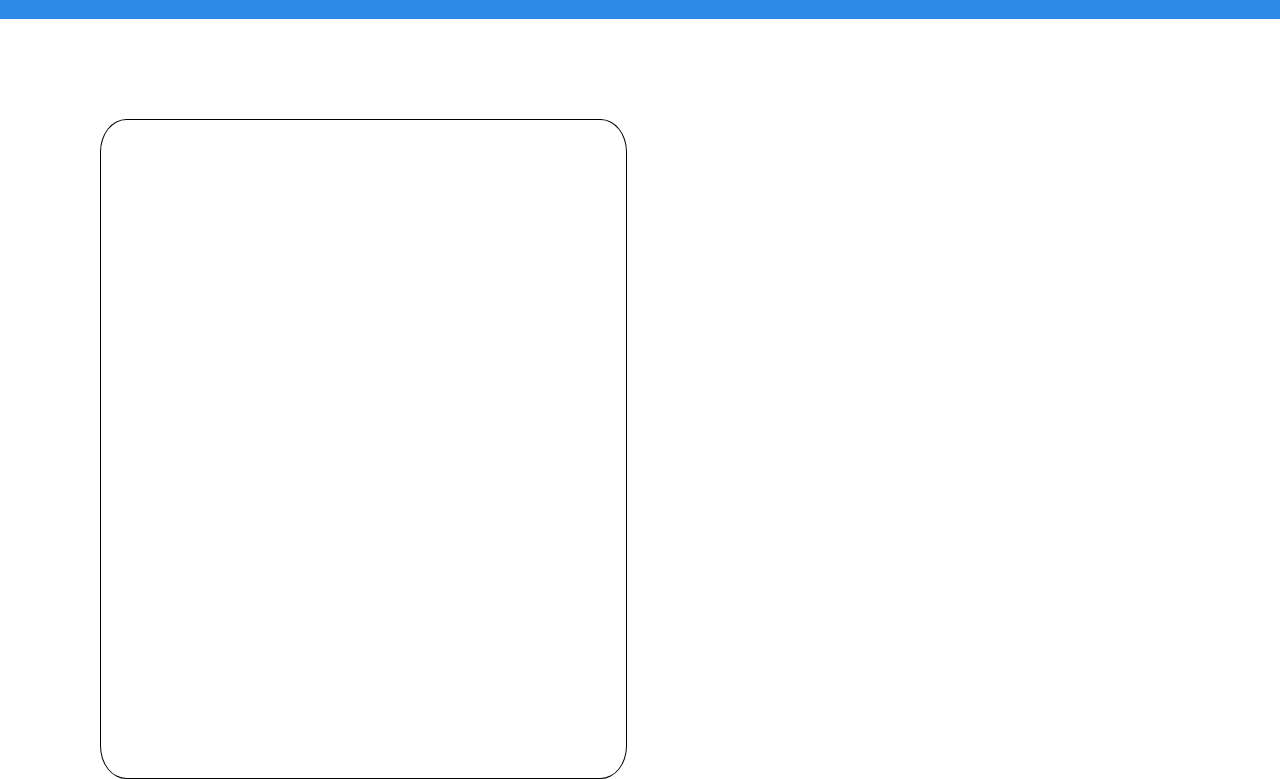
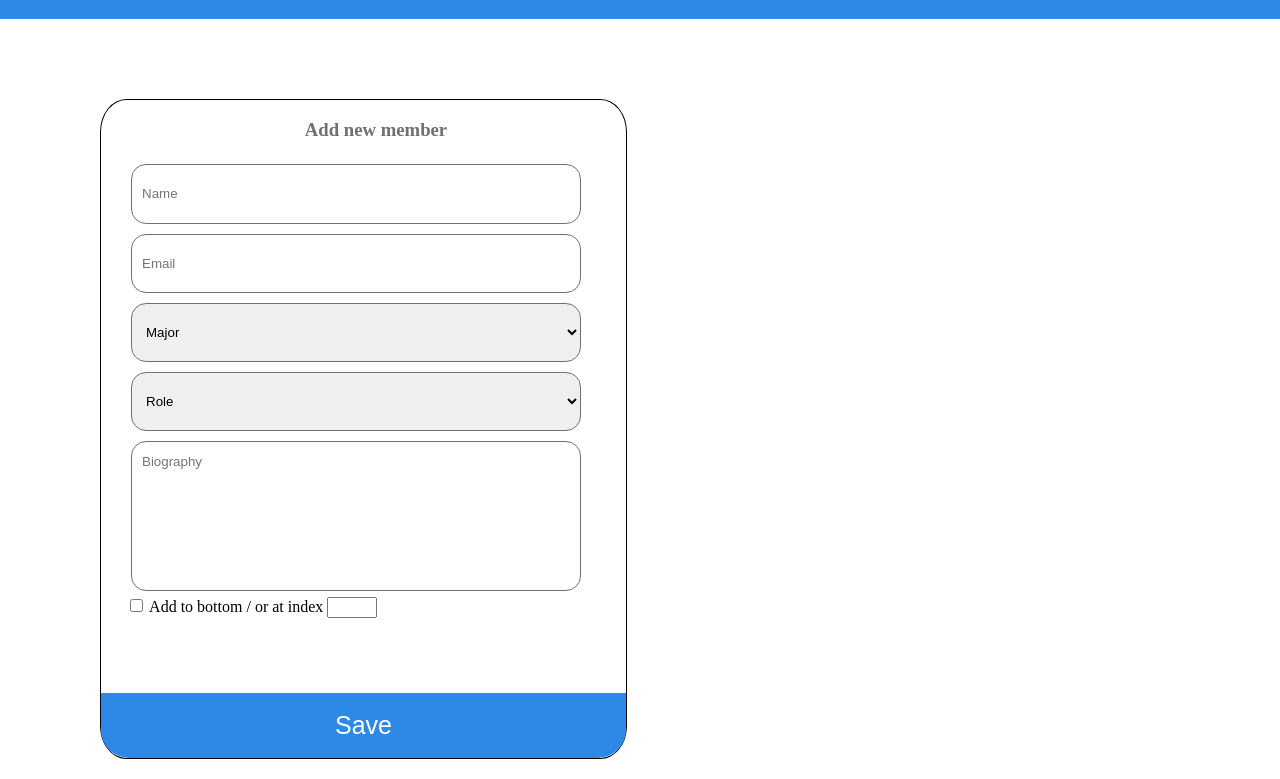
Before and after one commit to FaresAbuIram/PSEU-Team-Members, a plain HTML site: page index.html in a window 1280 px wide. Shown: the part 61-840 px from the top of the page. Drawn offline with Linux system fonts and the light colour scheme.

Commit message:
user interface

```diff
--- a/index.html
+++ b/index.html
@@ -21,7 +21,34 @@
 
         </div>
         <div class="left-part">
+            <form>
 
+                <h3>Add new member</h3>
+                <input class ="box1" placeholder="Name" type="name" required>
+                <input class ="box2" placeholder="Email" type="email" required>
+                <select class="Major" required>
+                    <option value="" disabled selected>Major</option>
+                    <option>Information Technology</option>
+                    <option>Computer System Engineering</option>
+                    <option>Computer Science</option>
+                </select>
+                <select class="role" required>
+                    <option value="" disabled selected>Role</option>
+                    <option>html</option>
+                    <option>css</option>
+                    <option>js</option>
+                </select>
+
+                <input class ="box3" placeholder="Biography" type="name" required>
+                <div class="checkboxes">
+                  <input type="checkbox" > Add to bottom / or at index
+                  <input class ="box4 "type="text" >
+                </div>
+
+                <input class="save" type="submit" value="Save" >
+
+
+            </form>
 
 
         </div>
--- a/sass/style.scss
+++ b/sass/style.scss
@@ -44,8 +44,11 @@ body {
 
     .left-part {
         justify-content: flex-start;
+        display: flex;
+        flex-direction: column;
+        align-content: center;
         margin-left: 100px;
-        margin-top: 100px;
+        margin-top: 80px;
         height: 660px;
         width: 527px;
         border-radius: 5%;
@@ -53,4 +56,55 @@ body {
         border: 1px solid black;
 
     }
+
+    form {
+        margin-left: 25px;
+        display: flex;
+        flex-direction: column;
+        height: 100%;
+        text-align: center;
+
+    }
+
+    h3 {
+
+        color: #707070;
+    }
+
+    .box1,
+    .box2,
+    .Major,
+    .role,.box3 {
+        margin: 5px;
+        height: 60px;
+        width: 90%;;
+        border-radius: 15px;
+        border: 1px solid #707070;
+        padding-left: 10px;
+
+    }
+    .box3{
+        height: 150px;
+        padding-bottom: 111px;
+
+    }
+    .checkboxes{
+       text-align: start;
+    }
+    .box4{
+        width: 50px;;
+    }
+    .save{
+        background: #2D89E6;
+        border: none;
+
+        margin-top: 75px;
+        height: 10%;
+        margin-left: -25px;
+        border-bottom-left-radius: 28px;
+        border-bottom-right-radius: 28px;
+        font-size: 25px;
+        color: white;
+
+    }
 }
```
Also changed, not shown: css/style.css, 1 other file.
